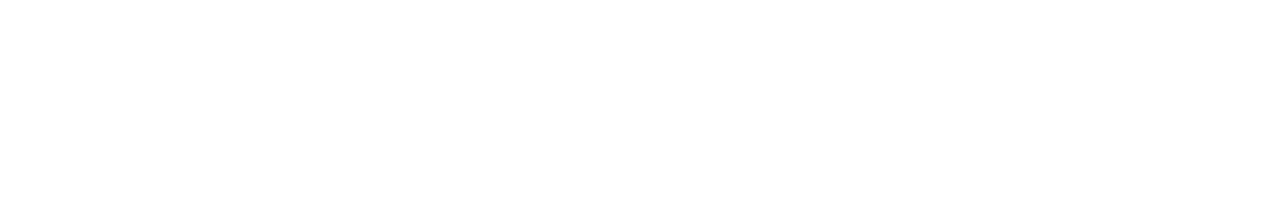
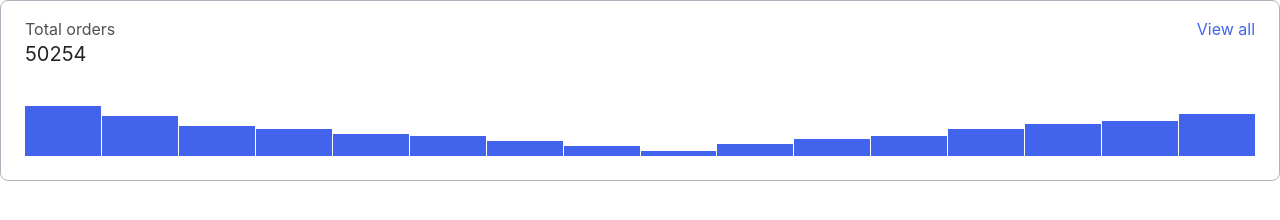
Before and after one commit to js-tasks-ru/htmlcss-20221107_stepan-vasiliuk, a website: page 04-lection2/01-histogram/index.html in a window 1280 px wide. Drawn offline with Linux system fonts and the light colour scheme.

Commit message:
histogram-added

```diff
--- a/04-lection2/01-histogram/histogram.css
+++ b/04-lection2/01-histogram/histogram.css
@@ -0,0 +1,68 @@
+.histogram {
+    width: 100%;
+    border: 1px solid var(--grey-4);
+    border-radius: 8px;
+    box-sizing: border-box;
+    background: var(--white);
+
+    display: flex;
+    flex-direction: column;
+    justify-content: space-between;
+    gap: 39px;
+
+    padding: 16px 24px 24px;
+}
+
+.histogram__top {
+    display: flex;
+    justify-content: space-between;
+    align-items: flex-start;
+}
+
+.histogram__title {
+    font-family: 'Inter', sans-serif;
+    font-style: normal;
+    font-weight: 400;
+    font-size: 16px;
+    line-height: 24px;
+    color: var(--black);
+    opacity: 0.8;
+}
+
+.histogram__subtitle {
+
+    font-family: 'Inter', sans-serif;
+    font-style: normal;
+    font-weight: 400;
+    font-size: 20px;
+    line-height: 26px;
+
+    color: var(--black);
+}
+
+.histogram__link{
+    font-family: 'Inter', sans-serif;
+    font-style: normal;
+    font-weight: 400;
+    font-size: 16px;
+    line-height: 24px;
+    text-decoration: none;
+
+    text-align: right;
+    color: var(--blue-1);
+}
+
+.chart-box {
+    display: flex;
+    flex-direction: row;
+    height: 50px;
+    flex-wrap: nowrap;
+    align-items: flex-end;
+    width: 100%;
+    gap: 1px;
+}
+
+.chart-box__item {
+    background: var(--blue-1);
+    flex: 1 0 auto;
+}
--- a/04-lection2/01-histogram/index.html
+++ b/04-lection2/01-histogram/index.html
@@ -1,11 +1,37 @@
 <!DOCTYPE html>
 <!-- Страница с гистограммой -->
 <html lang="ru">
-    <head>
-        <link rel="stylesheet" href="../../assets/css/main.css">
-        <link rel="stylesheet" href="./histogram.css">
-    </head>
-    <body>
-
-    </body>
+<head>
+    <meta charset="UTF-8">
+    <link rel="stylesheet" href="../../assets/css/main.css">
+</head>
+<body>
+<div class="histogram">
+    <div class="histogram__top">
+        <div class="title-wrapper">
+            <div class="histogram__title">Total orders</div>
+            <div class="histogram__subtitle">50254</div>
+        </div>
+        <a href="#" class="histogram__link">View all</a>
+    </div>
+    <div class="chart-box">
+        <div class="chart-box__item" style="height: 100%"></div>
+        <div class="chart-box__item" style="height: 80%"></div>
+        <div class="chart-box__item" style="height: 60%"></div>
+        <div class="chart-box__item" style="height: 55%"></div>
+        <div class="chart-box__item" style="height: 45%"></div>
+        <div class="chart-box__item" style="height: 40%"></div>
+        <div class="chart-box__item" style="height: 30%"></div>
+        <div class="chart-box__item" style="height: 20%"></div>
+        <div class="chart-box__item" style="height: 10%"></div>
+        <div class="chart-box__item" style="height: 25%"></div>
+        <div class="chart-box__item" style="height: 35%"></div>
+        <div class="chart-box__item" style="height: 40%"></div>
+        <div class="chart-box__item" style="height: 55%"></div>
+        <div class="chart-box__item" style="height: 65%"></div>
+        <div class="chart-box__item" style="height: 70%"></div>
+        <div class="chart-box__item" style="height: 85%"></div>
+    </div>
+</div>
+</body>
 </html>
--- a/assets/css/main.css
+++ b/assets/css/main.css
@@ -8,7 +8,7 @@
 @import "../../components/footer/footer.css";
 @import "../../components/preview/preview.css";
 @import "../../components/container/container.css";
-
+@import "../../04-lection2/01-histogram/histogram.css";
 
 :root {
     --white: #ffffff;
```
